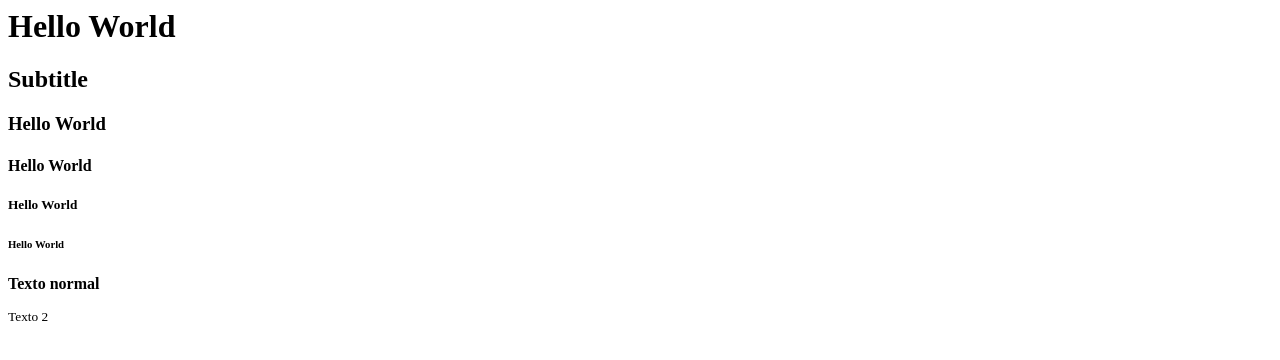
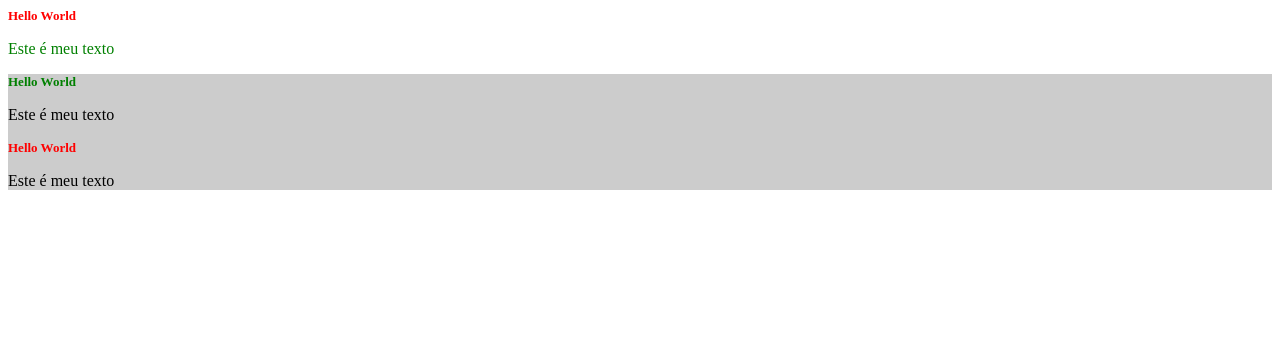
Before and after one commit to Gustavo10x/web, a plain HTML site: page index.html in a window 1280 px wide. Drawn offline with Linux system fonts and the light colour scheme.

Commit message:
Index modificada

```diff
--- a/index.html
+++ b/index.html
@@ -3,15 +3,36 @@
     <meta charset="UTF-8">
     <meta name="viewport" content="width=device-width, initial-scale=1.0">
     <title>Aula 1</title>
+    <style>
+        #div1 {
+            background-color: #ccc;
+        }
+        #div1 > p:first-child {
+            color: orange;
+        }
+        h1 {
+            color: red;
+            font-size: 13px;
+        }
+        .title1 {
+            color: green;
+        }
+    </style>
 </head>
 <body>
-    <h1>Hello World</h1>
-    <h2>Subtitle</h2>
-    <h3>Hello World</h3>
-    <h4>Hello World</h4>
-    <h5>Hello World</h5>
-    <h6>Hello World</h6>
-    <p><b>Texto normal</b></p>
-    <p><small>Texto 2</small></p>
+    <div class="title1">
+        <h1>Hello World</h1>
+        <p>Este é meu texto</p>
+    </div>
+
+    <div id="div1">
+        <h1 class="title1">Hello World</h1>
+        <p>Este é meu texto</p>
+
+    <div id="div2">
+        <h1>Hello World</h1>
+        <p>Este é meu texto</p>
+    </div>
+
 </body>
 </html>
```
